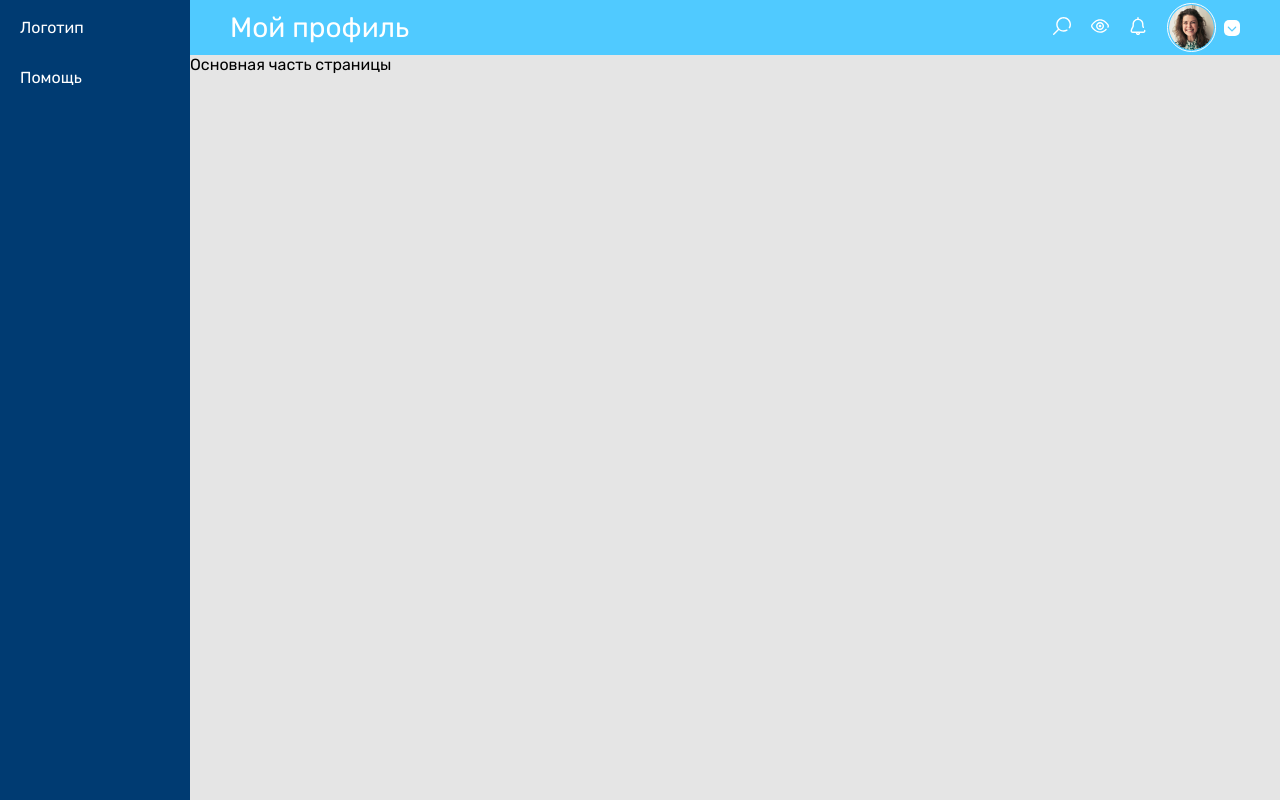
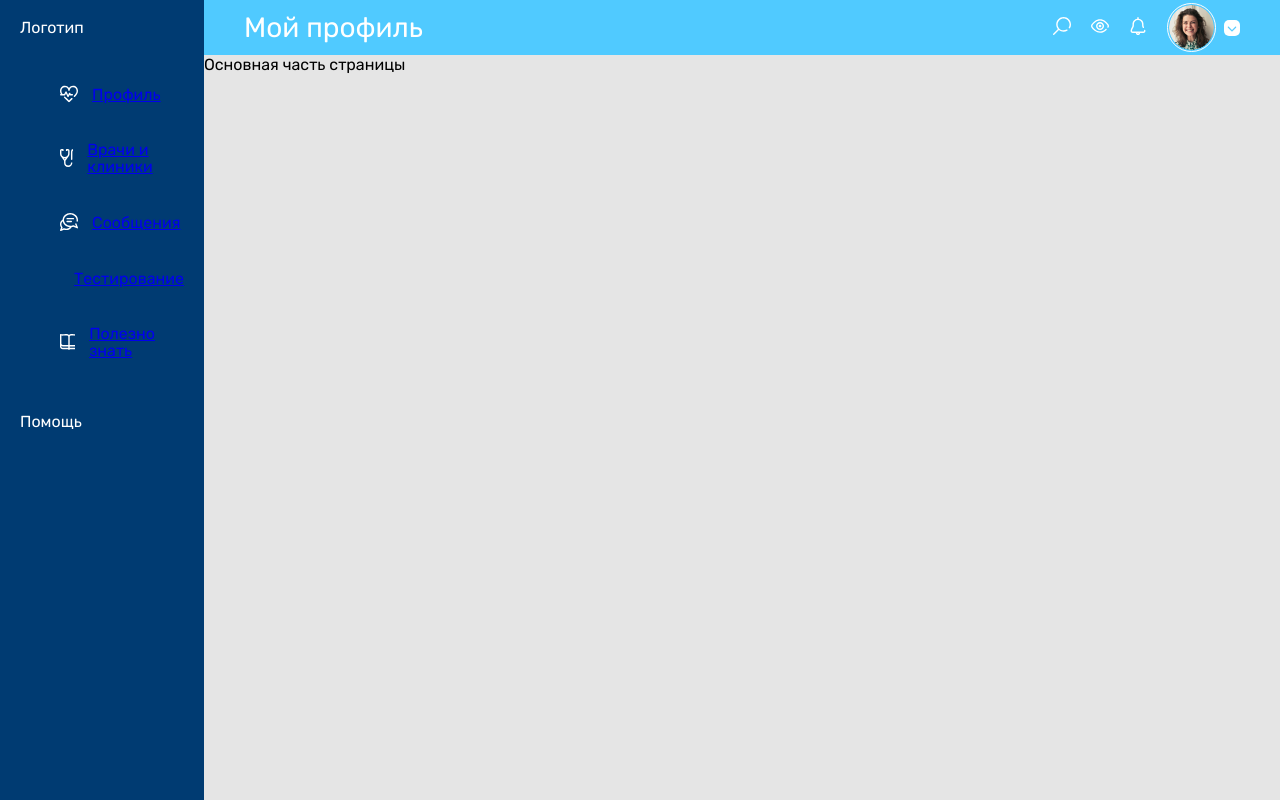
Before and after one commit to spivakev/Clinic-React-App, a React (Create React App) app: page / in a window 1280 px wide. Built offline with nearby package versions, Linux system fonts and the light colour scheme.

Commit message:
feat: add menu-items into menu

```diff
--- a/src/components/Menu/index.js
+++ b/src/components/Menu/index.js
@@ -1,9 +1,15 @@
 import React from 'react';
+import MenuItem from '../MenuItem'
+
 
 const Menu = () => (
-  <nav className="Menu">
-
-  </nav>
+  <ul className="menu">
+    <MenuItem iconKey="heart" text="Профиль" />
+    <MenuItem iconKey="doctors" text="Врачи и клиники" />
+    <MenuItem iconKey="messages" text="Сообщения" />
+    <MenuItem iconKey="test" text="Тестирование" />
+    <MenuItem iconKey="book" text="Полезно знать" />
+  </ul>
 )
 
 export default Menu;
```
Also changed, not shown: src/components/Menu/style.css (added).
